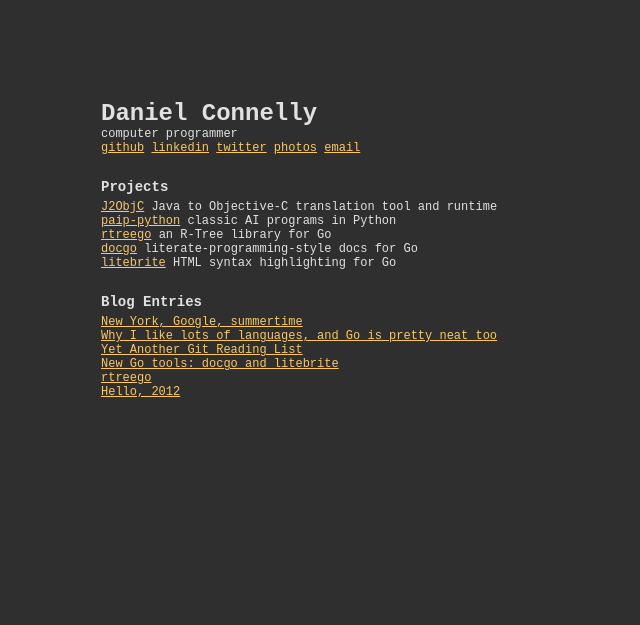
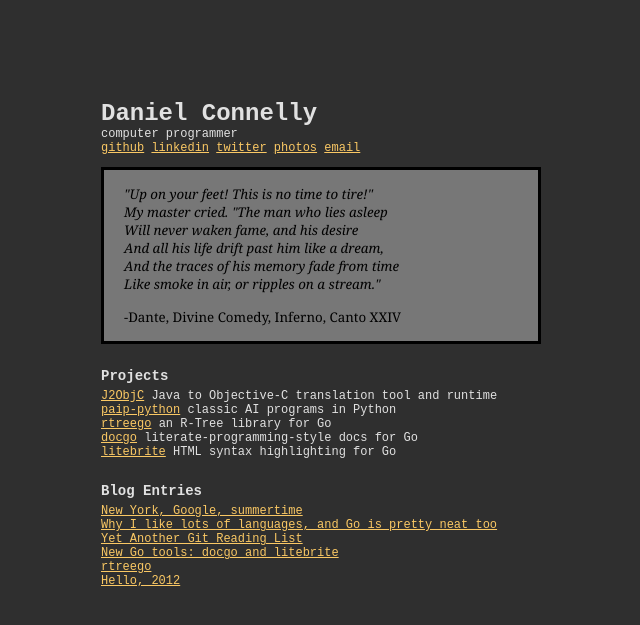
Before and after one commit to dhconnelly/dhconnelly.github.io, a Jekyll site: the page built from index.html, in a window 1280 px wide. Shown: the top 625 px of the page, without its empty margins (299-939 px from the left). Built offline with Jekyll 4.4.1, drawn with Linux system fonts in a browser that asks for light colours; some web fonts are replaced.

Commit message:
add quote

```diff
--- a/index.html
+++ b/index.html
@@ -13,6 +13,17 @@
     <a href="photos.html">photos</a>
     <a href="mailto:dhconnelly@gmail.com">email</a>
   </nav>
+
+<blockquote id="topquote">
+<pre>"Up on your feet! This is no time to tire!"
+My master cried. "The man who lies asleep
+Will never waken fame, and his desire
+And all his life drift past him like a dream,
+And the traces of his memory fade from time
+Like smoke in air, or ripples on a stream."</pre>
+<div class="attribution">-Dante, Divine Comedy, Inferno, Canto XXIV</div>
+</blockquote>
+
 </header>
 
 <section class="main-section" id="projects">
--- a/style.css
+++ b/style.css
@@ -52,3 +52,30 @@
 .blog-entry blockquote {
     color: #8CBE64;
 }
+
+#topquote {
+    background: #777777;
+    border: 3px solid black;
+    color: black;
+    margin-bottom: 0;
+    margin-left: 0;
+}
+
+#topquote .attribution {
+    font-family: 'Georgia';
+    font-size: 10pt;
+    margin-top: 15px;
+    margin-bottom: 15px;
+    margin-left: 20px;
+    margin-right: 20px;
+}
+
+#topquote pre {
+    font-family: 'Georgia';
+    font-size: 10pt;
+    font-style: italic;
+    margin-top: 15px;
+    margin-bottom: 15px;
+    margin-left: 20px;
+    margin-right: 20px;
+}
```
